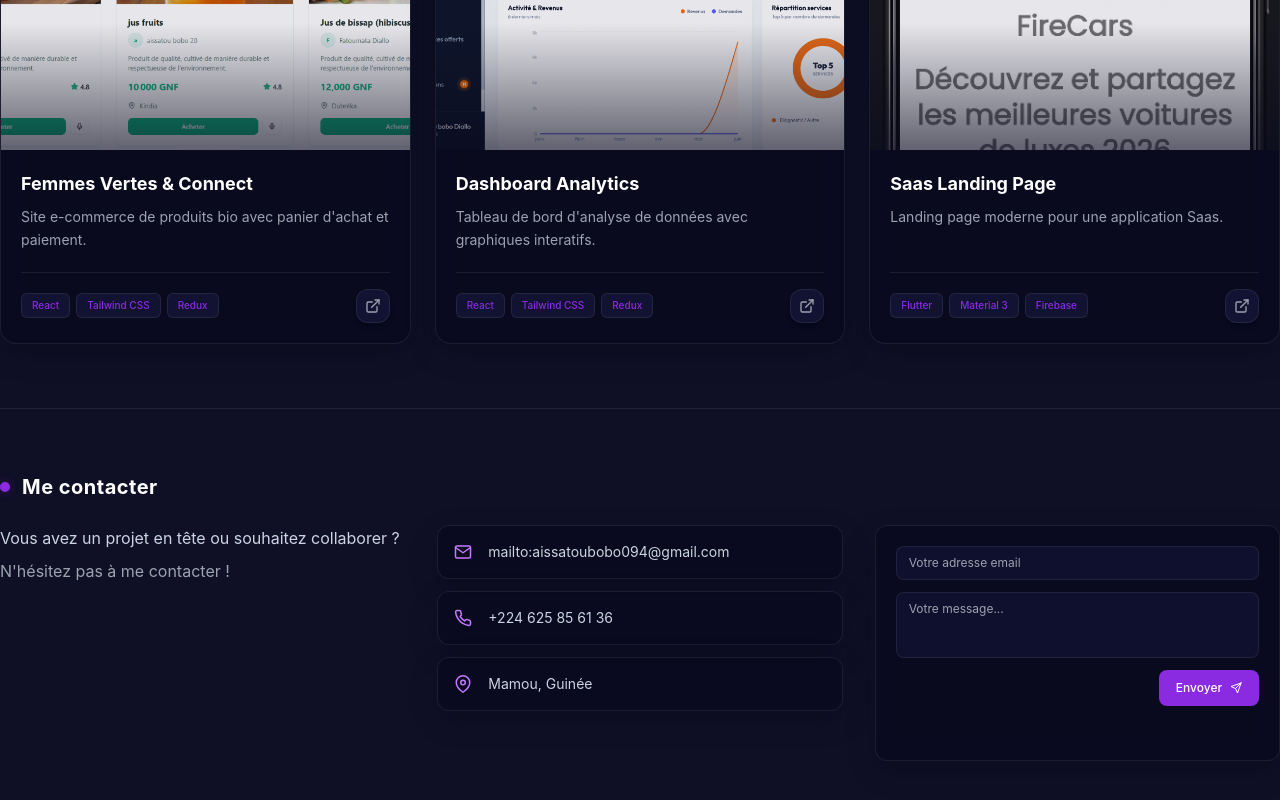
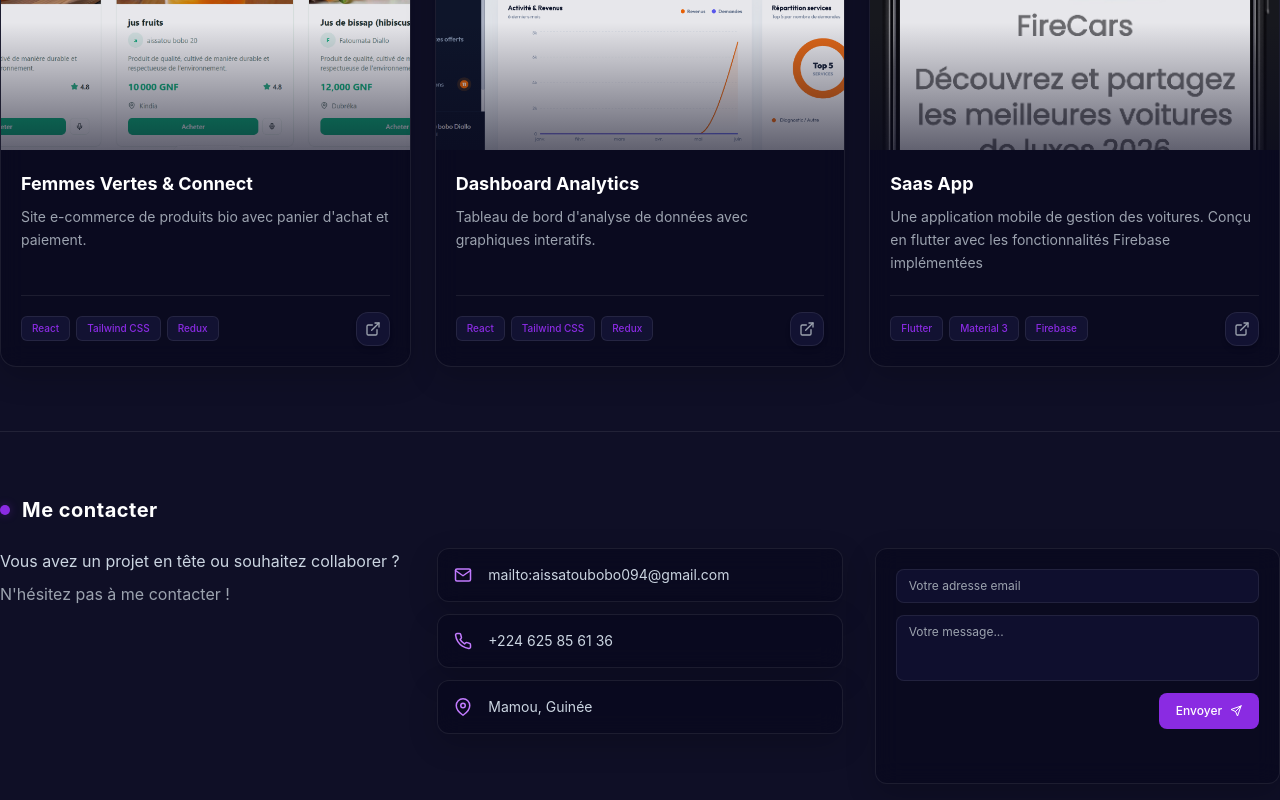
Before and after one commit to AissatouboboDiallo/portofolio_astouDev, a React (Vite) app: page / in a window 1280 px wide. Shown: the part 1822-2622 px from the top of the page. Built offline with nearby package versions, Linux system fonts and the light colour scheme.

Commit message:
Modification projet

```diff
--- a/src/features/portfolioSlice.js
+++ b/src/features/portfolioSlice.js
@@ -77,8 +77,8 @@ const initialState = {
     } ,
     {
         id:3,
-        title : "Saas Landing Page",
-        description : "Landing page moderne pour une application Saas.",
+        title : "Saas App",
+        description : "Une application mobile de gestion des voitures. Conçu en flutter avec les fonctionnalités Firebase implémentées",
         technos: ["Flutter", "Material 3", "Firebase"],
         image: "/images/firscars.png", // Remplace par ta vraie capture d'écran
         link: "https://github.com/AissatouboboDiallo/firsCars"
```
